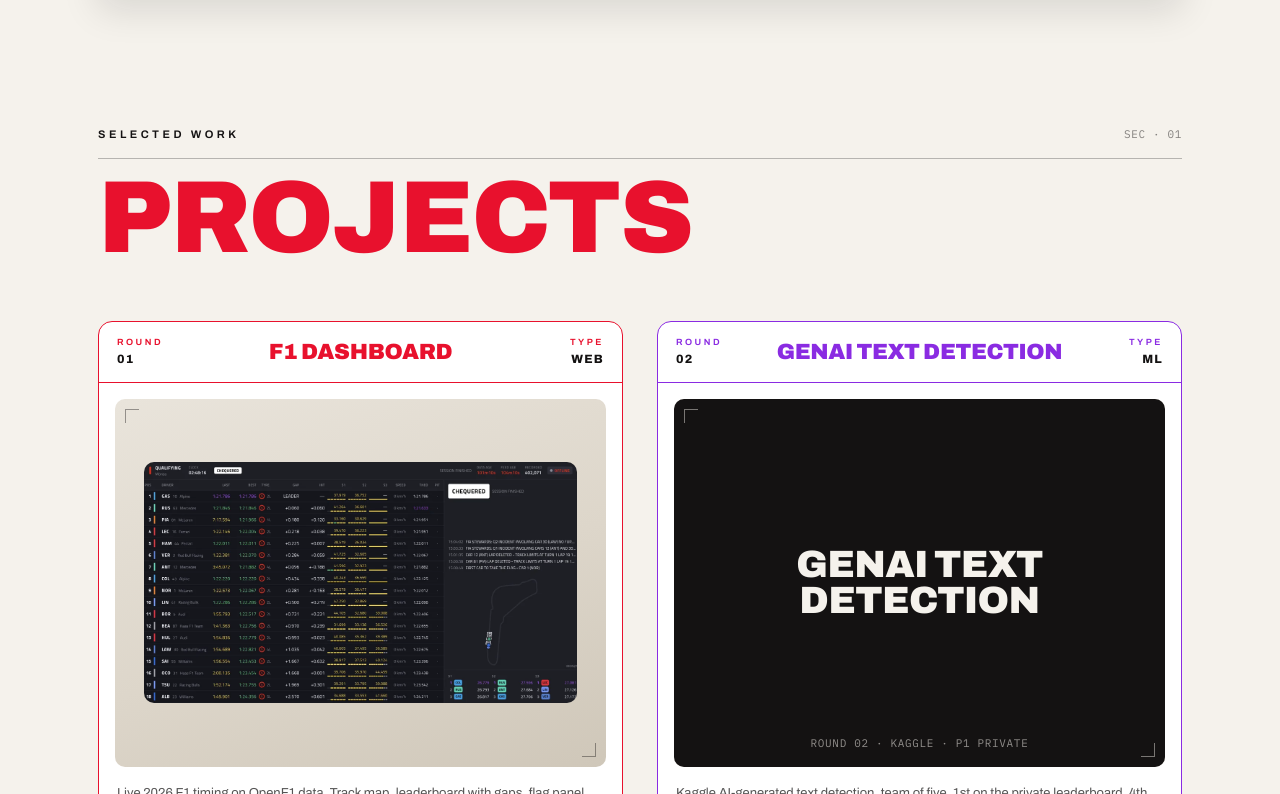
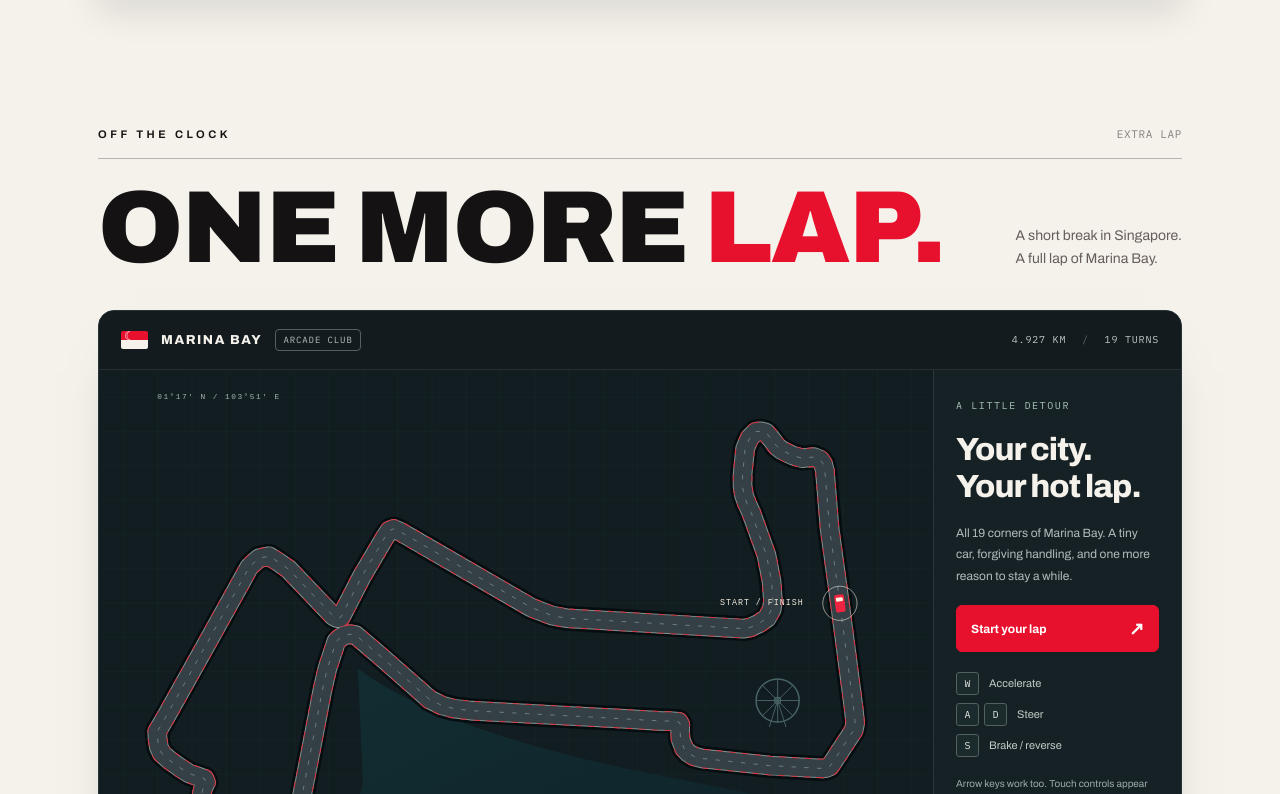
Before and after one commit to Jaelucard/jaelucard.github.io, a React (Vite) app: page / in a window 1280 px wide. Shown: the part 1306-2100 px from the top of the page. Built offline with nearby package versions, Linux system fonts and the light colour scheme; no server answers.

Commit message:
Widen Marina Bay road and place game below Spotify

```diff
--- a/src/app/App.tsx
+++ b/src/app/App.tsx
@@ -21,10 +21,10 @@ export function App() {
       <Hero />
       <Ticker />
       <SpotifySection />
+      <MarinaBaySection />
       <ProjectsSection />
       <SkillsSection />
       <ExperienceSection />
-      <MarinaBaySection />
       <ContactSection />
       <Footer />
     </>
--- a/src/components/Navigation.tsx
+++ b/src/components/Navigation.tsx
@@ -3,10 +3,10 @@ export function Navigation() {
     <nav className="nav" id="nav" aria-label="Primary">
       <a className="nav-brand" href="#top">JAR<em>ROD</em></a>
       <ul className="nav-links">
+        <li><a href="#marina-bay">Play</a></li>
         <li><a href="#projects">Projects</a></li>
         <li><a href="#skills">Skills</a></li>
         <li><a href="#experience">Experience</a></li>
-        <li><a href="#marina-bay">Play</a></li>
         <li><a className="nav-cta" href="#contact">Contact</a></li>
       </ul>
     </nav>
--- a/src/features/marina-bay/MarinaBaySection.tsx
+++ b/src/features/marina-bay/MarinaBaySection.tsx
@@ -1,6 +1,6 @@
 import { Component, lazy, Suspense, useState } from 'react';
 import type { ReactNode } from 'react';
-import { TRACK, TRACK_VIEW, sampleTrack } from './track';
+import { ROAD_HALF_WIDTH, TRACK, TRACK_VIEW, sampleTrack } from './track';
 import './marina-bay.css';
 
 const MarinaBayGame = lazy(() => import('./MarinaBayGame'));
@@ -31,10 +31,10 @@ function CircuitPreview() {
     <rect x={TRACK_VIEW.x} y={TRACK_VIEW.y} width={TRACK_VIEW.width} height={TRACK_VIEW.height} fill="url(#mb-grid)" />
     <path d="M410 485 Q590 620 1060 710 L1510 800 L1510 1080 L310 1080 Q375 880 420 720Z" fill="url(#mb-water)" />
     <text x="720" y="860" fill="#6c989f" fontSize="26" fontFamily="monospace" letterSpacing="9">MARINA BAY</text>
-    <polyline points={outline} fill="none" stroke="#050d11" strokeWidth="51" strokeLinejoin="round" />
-    <polyline points={outline} fill="none" stroke="#86918d" strokeWidth="37" strokeLinejoin="round" />
-    <polyline points={outline} fill="none" stroke="#df3644" strokeWidth="37" strokeDasharray="13 13" strokeLinejoin="round" />
-    <polyline points={outline} fill="none" stroke="#344045" strokeWidth="31" strokeLinejoin="round" />
+    <polyline points={outline} fill="none" stroke="#050d11" strokeWidth={ROAD_HALF_WIDTH * 2 + 15} strokeLinejoin="round" />
+    <polyline points={outline} fill="none" stroke="#86918d" strokeWidth={ROAD_HALF_WIDTH * 2 + 4} strokeLinejoin="round" />
+    <polyline points={outline} fill="none" stroke="#df3644" strokeWidth={ROAD_HALF_WIDTH * 2 + 4} strokeDasharray="13 13" strokeLinejoin="round" />
+    <polyline points={outline} fill="none" stroke="#344045" strokeWidth={ROAD_HALF_WIDTH * 2} strokeLinejoin="round" />
     <polyline points={outline} fill="none" stroke="#839a9a" strokeWidth="1.4" strokeDasharray="9 17" strokeLinejoin="round" />
     <g transform={`translate(${start.x} ${start.y}) rotate(${start.angle * 180 / Math.PI})`}>
       <rect x="-18" y="-10" width="36" height="20" rx="4" fill="#ee2440" />
--- a/src/features/marina-bay/renderer.ts
+++ b/src/features/marina-bay/renderer.ts
@@ -152,9 +152,10 @@ export function createRenderer(canvas: HTMLCanvasElement) {
 
     const startPoint = sampleTrack(0);
     bg.save(); bg.translate(startPoint.x, startPoint.y); bg.rotate(startPoint.angle);
+    const checkerHeight = ROAD_HALF_WIDTH / 4;
     for (let row = 0; row < 8; row++) for (let col = 0; col < 2; col++) {
       bg.fillStyle = (row + col) % 2 ? '#132126' : '#f3eee0';
-      bg.fillRect(-4 + col * 4, -16 + row * 4, 4, 4);
+      bg.fillRect(-4 + col * 4, -ROAD_HALF_WIDTH + row * checkerHeight, 4, checkerHeight);
     }
     bg.restore();
     text('START / FINISH', startPoint.x - 54, startPoint.y - 2, 12, '#d9d8c6', 'right');
--- a/src/features/marina-bay/track.ts
+++ b/src/features/marina-bay/track.ts
@@ -5,7 +5,7 @@ export type TrackSample = { x: number; y: number; angle: number };
 
 export const OFFICIAL_LENGTH = 4927;
 // Arcade road width is deliberately generous; the complete centreline is preserved.
-export const ROAD_HALF_WIDTH = 16;
+export const ROAD_HALF_WIDTH = 18;
 const sourceLength = SOURCE_POINTS.slice(1).reduce((total, point, i) =>
   total + Math.hypot(point[0] - SOURCE_POINTS[i][0], point[1] - SOURCE_POINTS[i][1]), 0);
 const scale = OFFICIAL_LENGTH / sourceLength;
```
Also changed, not shown: 2 other files (tests, documents, lock files or other folders).
